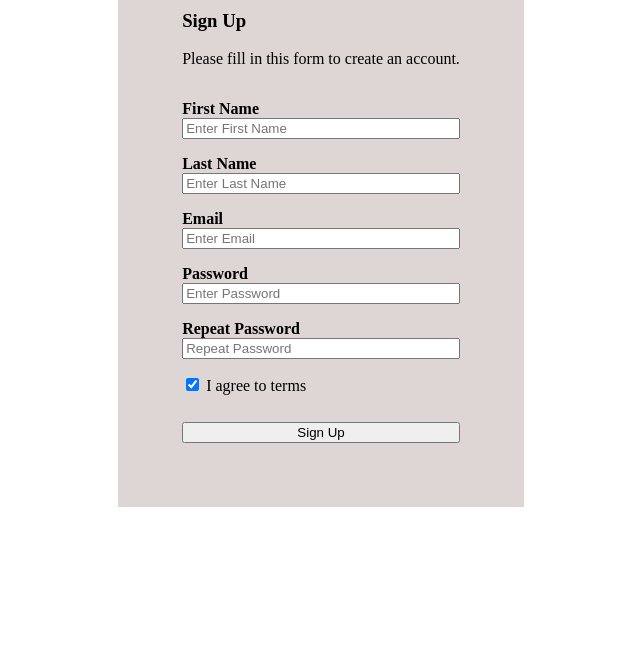
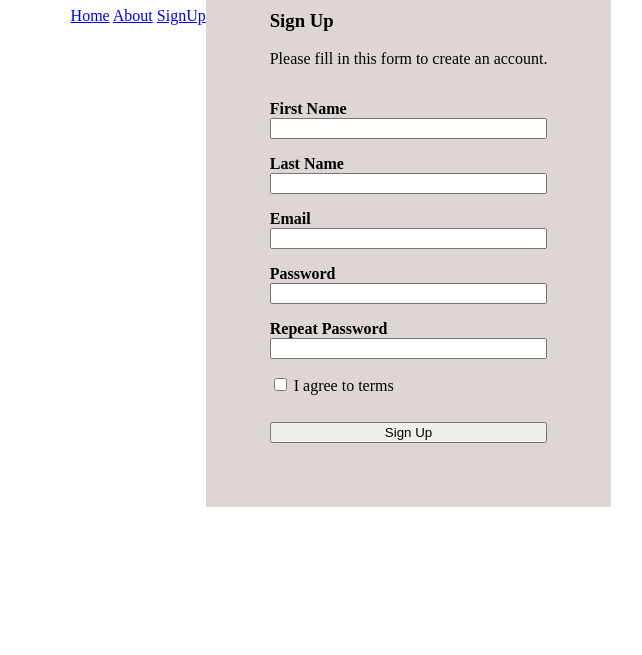
Before and after one commit to sanket-a8lw12/FakeStoreApi, a website: page signUp.html in a window 1280 px wide. Shown: the part 145-800 px from the top of the page, without its empty margins (319-961 px from the left). Drawn offline with Linux system fonts and the light colour scheme.

Commit message:
fixed the indendation of the of the signup page to the center
added the nav bar

```diff
--- a/signUp.html
+++ b/signUp.html
@@ -9,47 +9,71 @@
 </head>
 
 <body>
+    <div class="nav-bar">
+        <h1>Online Store</h1>
+            <ul>
+                <a href="./index.html">Home</a>
+                <a href="./about.html">About</a>
+                <a href="./signUp.html">SignUp</a>
+            </ul>
+    </div>
+   <div class="container-main">
     <div class="container-sign-up" id="id01">
         <div class="sign-up-body">
-            <form action="" class="sign-up-body">
-                <div class="sign-up-text">
+            <form action="./index.html" class="sign-up-body" onsubmit="return validateForm()" method="get" name="myForm">
+                <div class="sign-up-text form-design">
                     <h3>Sign Up</h3>
                     <p>Please fill in this form to create an account.</p>
                 </div>
-                <div class="sign-up-fname signup-column">
+                <div class="signup-column form-design" id="fname" >
                     <label for="fname"><b>First Name</b></label>
-                    <input type="text" id="firstName" placeholder="Enter First Name" name="fname" required>
+
+                    <input type="text" name="fname"  required>
+                    <span class="formError"></span>
                 </div>
 
-                <div class="sign-up-lname signup-column">
+                <div class="signup-column form-design" id="lname">
                     <label for="lname"><b>Last Name</b></label>
-                    <input type="text" id="lastName" placeholder="Enter Last Name" name="lname" required>
+
+                    <input type="text" name="lname"  required>
+                    <span class="formError"></span>
                 </div>
-                <div class="sign-up-email signup-column">
+                <div class="signup-column form-design" id="email">
                     <label for="email"><b>Email</b></label>
-                    <input type="email" id="email" placeholder="Enter Email" name="email" required>
+
+                    <input type="text" name="femail" id="emailID"  required>
+                    <span class="formError"></span>
                 </div>
 
-                <div class="sign-up-password signup-column">
+                <div class="signup-column form-design" id="password">
                     <label for="psw"><b>Password</b></label>
-                    <input type="password" id="password" placeholder="Enter Password" name="psw" required>
+
+
+                    <input type="password" name="fpassword" id="passwordID" required>
+                    <span class="formError"></span>
                 </div>
 
-                <div class="sign-up-pass-repeat signup-column">
+                <div class="signup-column form-design" id="repeatPassword">
                     <label for="psw-repeat"><b>Repeat Password</b></label>
-                    <input type="password" id="repeatPassword" placeholder="Repeat Password" name="psw-repeat" required>
+
+
+                    <input type="password" name="frepeatPassword" id="repeatPasswordId" required>
+                    <span class="formError"></span>
                 </div>
 
-                <label>
-                    <input type="checkbox" id="checkBox" checked="checked" name="terms" style="margin-bottom:15px"> I
-                    agree
-                    to terms
-                </label>
+                <div class="signup-column form-design" id="checkbox">
+                    <label>
+                        <input type="checkbox" id="checkboxId" name="terms" style="margin-bottom:15px">
+                        I agree to terms
+                    </label>
+                    <span class="formError"></span>
+                </div>
 
                 <button type="submit" class="">Sign Up</button>
             </form>
         </div>
     </div>
+   </div>
 
     <script src="./signUpPage.js"></script>
 </body>
```
